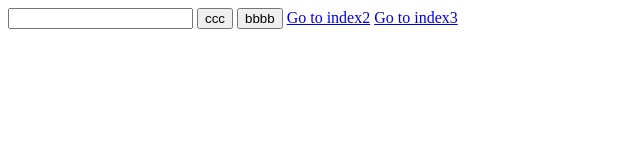
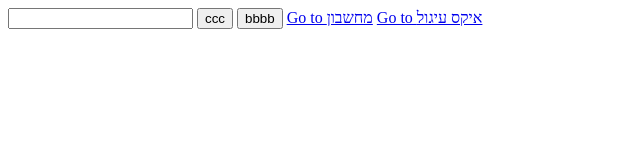
Before and after one commit to morgalut/tictac, a plain HTML site: page index.html in a window 1280 px wide. Shown: the full height of the page, 0-640 px from the left. Drawn offline with Linux system fonts and the light colour scheme.

```diff
--- a/index.html
+++ b/index.html
@@ -22,7 +22,7 @@
         }
     </script>
     <!-- Links to other pages -->
-    <a href="index2.html">Go to index2</a>
-    <a href="index3.html">Go to index3</a>
+    <a href="index2.html">Go to מחשבון</a>
+    <a href="index3.html">Go to איקס עיגול</a>
 </body>
 </html>
```
Also changed, not shown: index3.html (+2 -2 lines).
